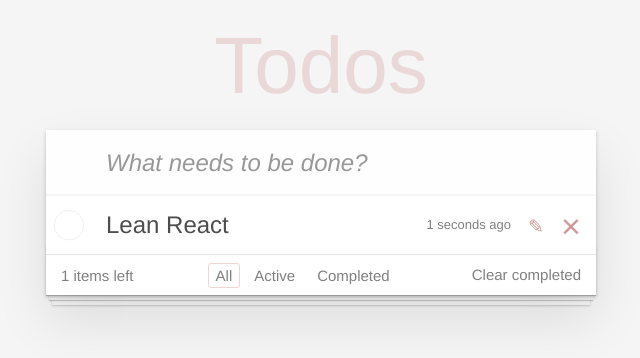
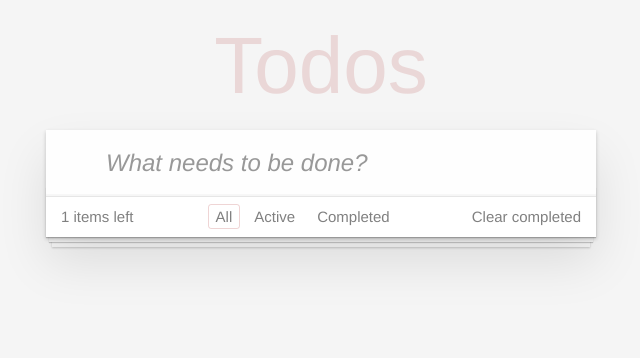
Before and after one commit to ilyha-t/todos, a React (Create React App) app: page / in a window 1280 px wide. Shown: the top 358 px of the page, without its empty margins (319-959 px from the left). Built offline with nearby package versions, Linux system fonts and the light colour scheme.

Commit message:
with bugs

```diff
--- a/src/components/App/App.jsx
+++ b/src/components/App/App.jsx
@@ -1,16 +1,52 @@
-import React from 'react';
+import React, { Component } from 'react';
 import TodoList from "../TodoList/TodoList";
 import Footer from "../Footer/Footer";
 import NewTaskForm from "../NewTaskForm/NewTaskForm";
 
-const App = () => {
-    return (
-        <section className="todoapp">
-            <NewTaskForm />
-            <TodoList />
-            <Footer />
-        </section>
-    );
+export default class App extends Component {
+    constructor() {
+        super();
+        this.state = {
+            todos: [],
+        };
+    }
+
+    addTodo = (label) =>  {
+        this.setState(() => {
+            return {
+                todos: [...this.state.todos,
+                    {id: Date.now(), description: label, done: false, important: false}]};
+        });
+    }
+
+    doneTodo = (todo) => {
+        const findIndex = this.state.todos.findIndex(f => f.id === todo.id);
+        this.setState(() => {
+            return {
+                todos: [...this.state.todos.slice(0,findIndex),
+                    {...todo, done: !todo.done},
+                    ...this.state.todos.slice(findIndex+1)]
+            }
+        })
+    }
+
+    deleteTodo = (id) => {
+        const findIndex = this.state.todos.findIndex(f => f.id === id);
+        this.setState(() => {
+            return {
+                todos: [...this.state.todos.slice(0,findIndex),
+                    ...this.state.todos.slice(findIndex+1)]
+            }
+        })
+    }
+
+    render() {
+        return (
+            <section className="todoapp">
+                <NewTaskForm addTodo={this.addTodo} />
+                <TodoList todos={this.state.todos} doneTodo={this.doneTodo} deleteTodo={this.deleteTodo} />
+                <Footer />
+            </section>
+        );
+    }
 };
-
-export default App;
--- a/src/components/NewTaskForm/NewTaskForm.jsx
+++ b/src/components/NewTaskForm/NewTaskForm.jsx
@@ -1,12 +1,36 @@
-import React from 'react';
+import React, { Component } from 'react';
 
-const NewTaskForm = () => {
-    return (
-        <header className="header">
-            <h1>Todos</h1>
-            <input className="new-todo" placeholder="What needs to be done?" autoFocus />
-        </header>
-    );
+export default class NewTaskForm extends Component {
+    constructor() {
+        super();
+        this.state = {
+            label: ''
+        };
+    }
+
+    onChangeLabel = (label) => {
+        this.setState({label});
+    }
+
+    onSubmitForm = (e) => {
+        e.preventDefault();
+        this.props.addTodo(this.state.label);
+        this.setState({label: ''});
+    };
+
+    render() {
+        return (
+            <header className="header">
+                <h1>Todos</h1>
+                <form onSubmit={this.onSubmitForm}>
+                    <input className="new-todo"
+                           placeholder="What needs to be done?"
+                           autoFocus
+                           onChange={(e) => this.onChangeLabel(e.target.value)}
+                           value={this.state.label}
+                    />
+                </form>
+            </header>
+        );
+    }
 };
-
-export default NewTaskForm;
--- a/src/components/TodoItem/TodoItem.jsx
+++ b/src/components/TodoItem/TodoItem.jsx
@@ -1,17 +1,18 @@
 import React from 'react';
 
-const TodoItem = ({todo}) => {
+const TodoItem = ({todo, doneTodo, deleteTodo}) => {
     return (
-        <li>
+        <li className={todo.done && "editing"}>
             <div className="view">
                 <input className="toggle" type="checkbox" />
-                <label>
+                <label onClick={() => doneTodo(todo)}>
                     <span className="description">{todo.description}</span>
                     <span className="created">{todo.created}</span>
                 </label>
-                <button className="icon icon-edit"></button>
-                <button className="icon icon-destroy"></button>
+                <button className="icon icon-edit" ></button>
+                <button className="icon icon-destroy" onClick={() => deleteTodo(todo.id)}></button>
             </div>
+            <input type="text" className="edit" onChange={e => todo.description} value={todo.description} autoFocus/>
         </li>
     );
 };
--- a/src/components/TodoList/TodoList.jsx
+++ b/src/components/TodoList/TodoList.jsx
@@ -1,12 +1,15 @@
 import React from 'react';
 import TodoItem from "../TodoItem/TodoItem";
 
-const TodoList = () => {
-    const todos = [{id: 1, description: 'Lean React', created: '1 seconds ago'}];
+const TodoList = ({todos, doneTodo, deleteTodo}) => {
 
     return (
         <ul className="todo-list">
-            {todos.map(todo => <TodoItem key={todo.id} todo={todo}/>)}
+            {todos.map(todo => <TodoItem key={todo.id}
+                                         todo={todo}
+                                         doneTodo={doneTodo}
+                                         deleteTodo={deleteTodo}
+            />)}
         </ul>
     );
 };
```
